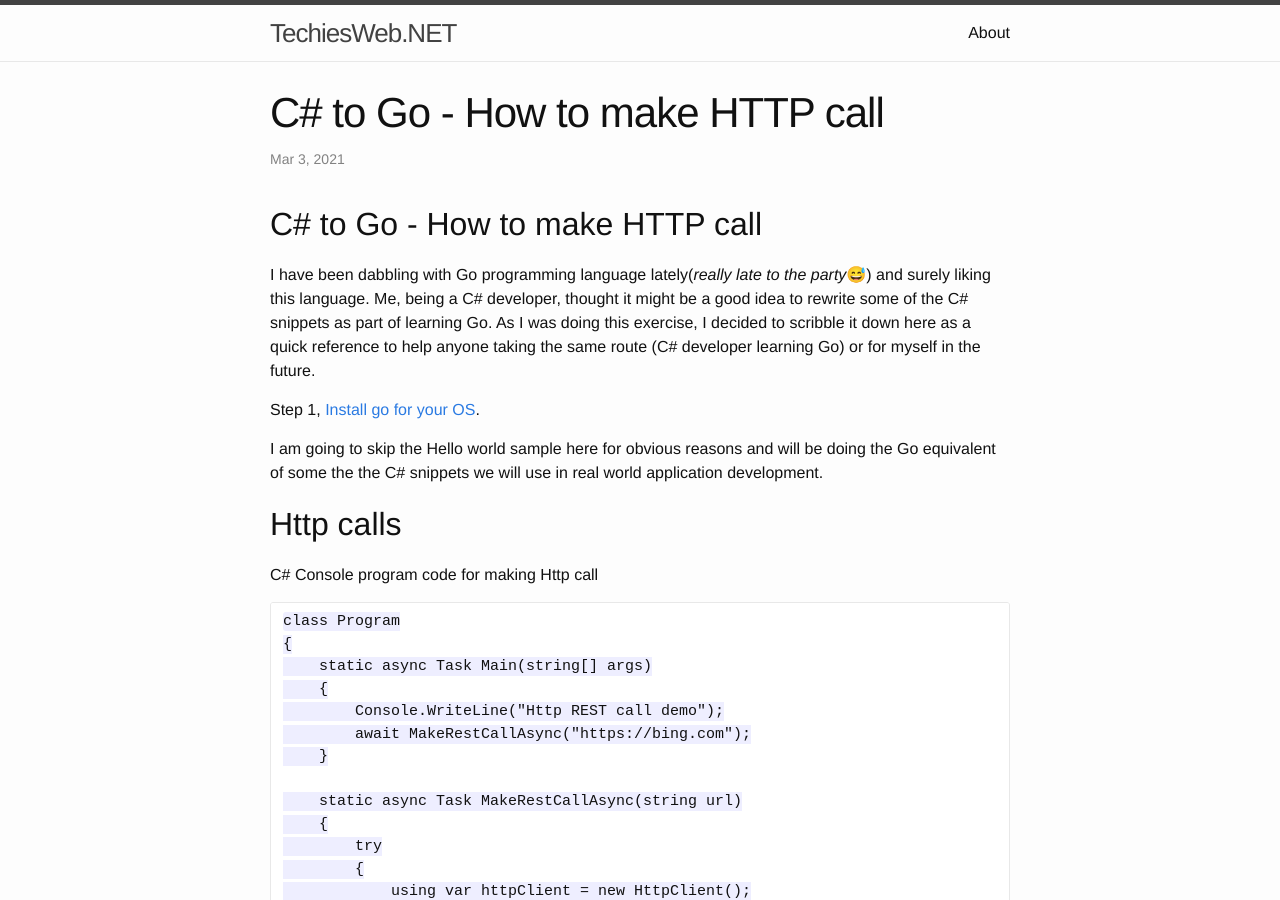
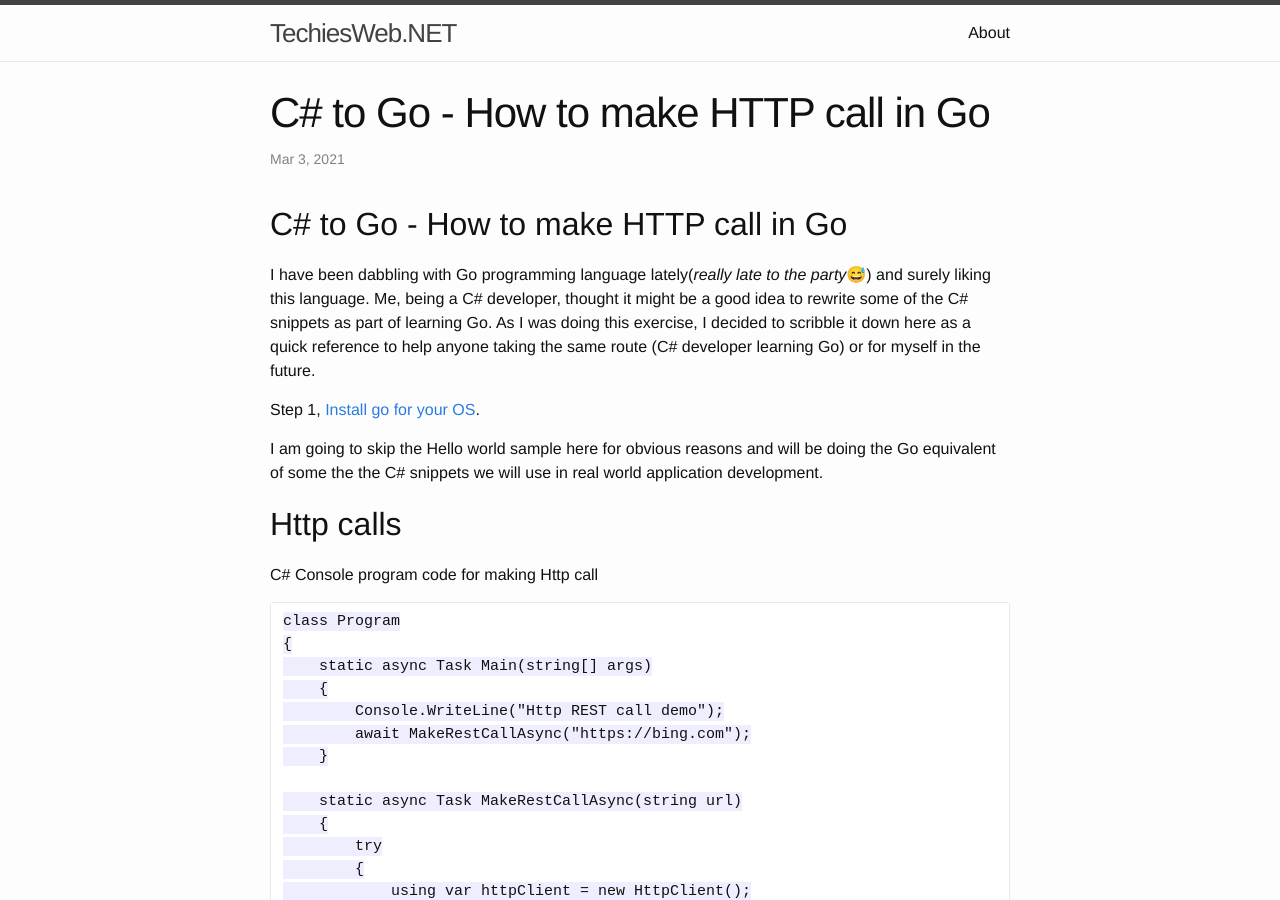
Before and after one commit to kshyju/techiesweb.net, a Jekyll site: the page built from _posts/2021-03-03-csharp-to-go-how-to-make-http-call.md, in a window 1280 px wide and 900 px high. Built offline with Jekyll 4.4.1, drawn with Linux system fonts in a browser that asks for light colours.

```diff
--- a/_posts/2021-03-03-csharp-to-go-how-to-make-http-call.md
+++ b/_posts/2021-03-03-csharp-to-go-how-to-make-http-call.md
@@ -1,11 +1,11 @@
 ---
 layout: post
-title: C# to Go - How to make HTTP call
+title: C# to Go - How to make HTTP call in Go
 date: 2021-03-03 00:00:00.000000000 -05:00
 tags: [CSharp to Go, C# to go, HttpClient in Go, REST call in Go, Http call in go]
 description: C# developer's quick reference for Go snippets, How to make Http call in Go
 ---
-## C# to Go - How to make HTTP call
+## C# to Go - How to make HTTP call in Go
 
 I have been dabbling with Go programming language lately(*really late to the party*😅) and surely liking this language. Me, being a C# developer, thought it might be a good idea to rewrite some of the C# snippets as part of learning Go. As I was doing this exercise, I decided to scribble it down here as a quick reference to help anyone taking the same route (C# developer learning Go) or for myself in the future.
 
```
